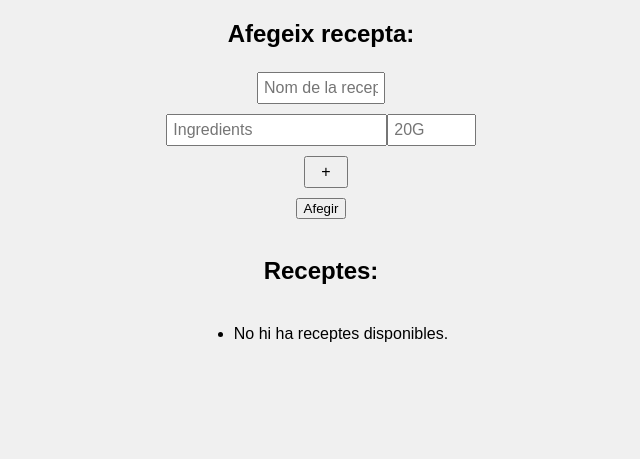
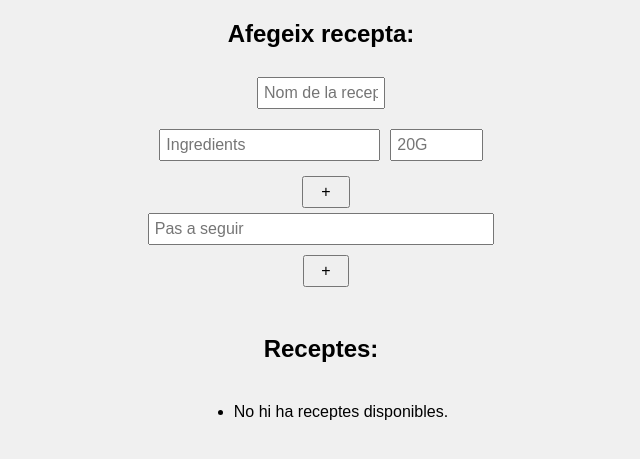
Before and after one commit to OriolFiblaSancho/web_receptes, a Flask app: page / in a window 1280 px wide. Shown: the top 459 px of the page, without its empty margins (319-959 px from the left). Run offline with Flask 3, Linux system fonts and the light colour scheme.

Commit message:
Afegit els passos

```diff
--- a/templates/index.html
+++ b/templates/index.html
@@ -29,8 +29,8 @@
             width: 50%;
             margin: 0 auto;
         }
-        #recepta, .ingredients, .quantitats{
-            margin-bottom: 10px;
+        #recepta, .ingredients, .quantitats, .passos{
+            margin:5px;
             padding: 5px;
             font-size: 16px;
         }
@@ -49,9 +49,9 @@
             display: flex;
             flex-direction: column;
             align-items: center;
-            margin-bottom: 10px;
+
         }
-        #add{
+        #addIngredients{
             padding: 5px;
             font-size: 16px;
             margin-left: 10px;
@@ -62,6 +62,33 @@
             display: flex;
             flex-direction: column;
             align-items: center;
+            margin:10px;
+        }
+        #passosDiv{
+            display: flex;
+            flex-direction: column;
+            align-items: center;
+            margin-bottom: 10px;
+        }
+
+        #passos{
+            display: flex;
+            flex-direction: column;
+            align-items: center;
+        }
+
+        .passos{
+            padding: 5px;
+            margin-bottom: 10px;
+            font-size: 16px;
+            width: 150%;
+        }
+
+        #addPassos{
+            padding: 5px;
+            font-size: 16px;
+            margin-left: 10px;
+            width: 20%;
         }
     </style>
 </head>
@@ -78,10 +105,16 @@
                     <input type="text" class="quantitats" name="quant_recepta" placeholder="20G">
                 </div>
             </div>
-            <button type="button" id="add">+</button>
+            <button type="button" id="addIngredients">+</button>
         </div>
 
-        <button type="submit">Afegir</button>
+        <div id="passosDiv">
+            <div id="passos">
+                <input type="text" class="passos" name="pas_recepta" placeholder="Pas a seguir" style="font-size: 16px;">
+            </div>
+            <button type="button" id="addPassos">+</button>
+        </div>
+        <!-- <button type="submit">Afegir</button> -->
     </form>
     <br>
     <h3>Receptes:</h3>
@@ -96,7 +129,7 @@
     </ul>
 </body>
 <script>
-    document.getElementById('add').addEventListener('click', function() {
+    document.getElementById('addIngredients').addEventListener('click', function() {
         var ingredients = document.getElementById('ingredients');
         var ingredientsDiv = document.createElement('div');
         ingredientsDiv.className = 'ingredientsDiv';
@@ -118,5 +151,17 @@
         ingredients.appendChild(ingredientsDiv);
     });
 
+    document.getElementById('addPassos').addEventListener('click', function() {
+        var passos = document.getElementById('passos');
+        var newPasso = document.createElement('input');
+        newPasso.type = 'text';
+        newPasso.name = 'pas_recepta';
+        newPasso.placeholder = 'Pas a seguir';
+        newPasso.className = 'passos';
+        newPasso.style.fontSize = '16px';
+
+        passos.appendChild(newPasso);
+    });
+
 </script>
 </html>
```
